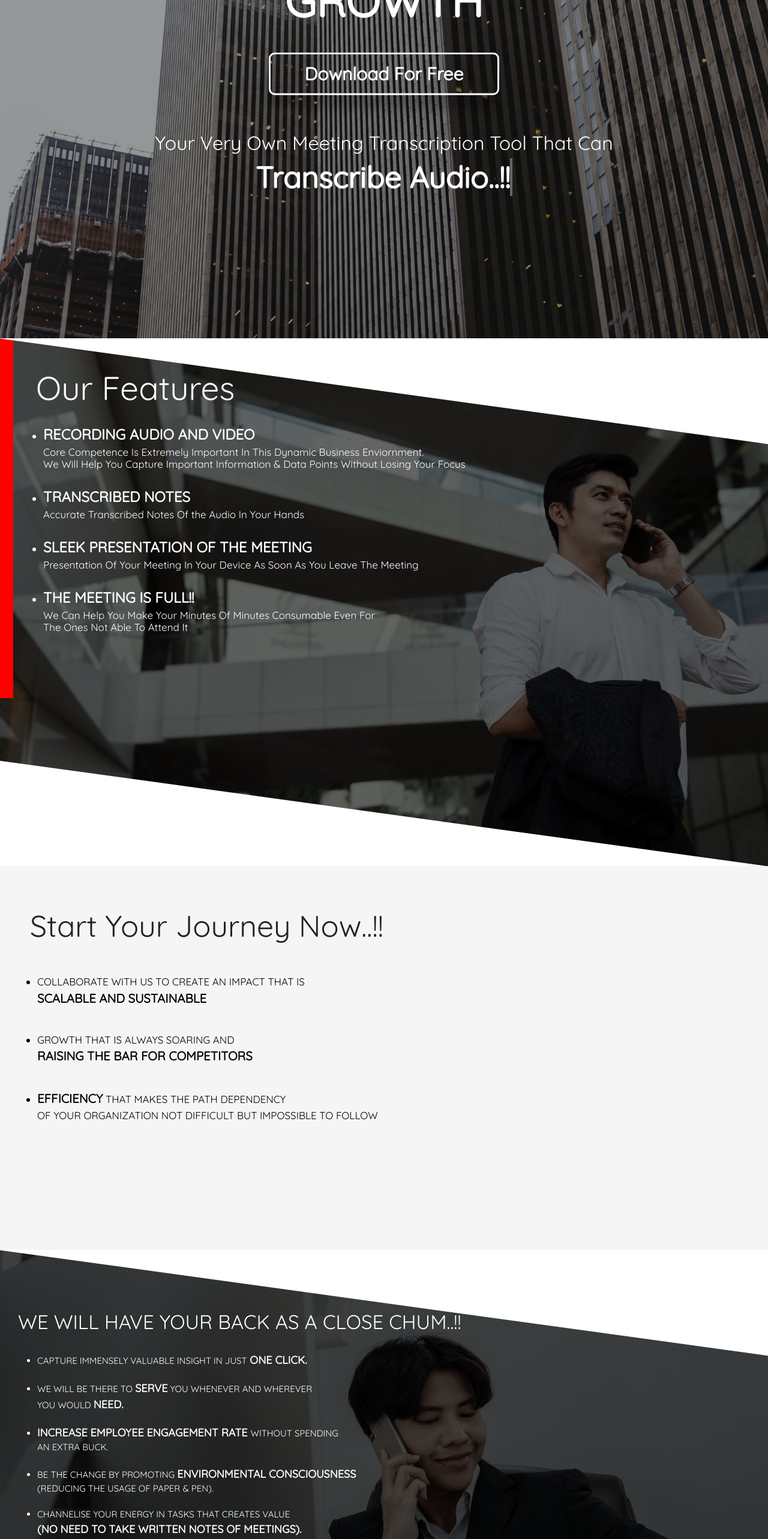
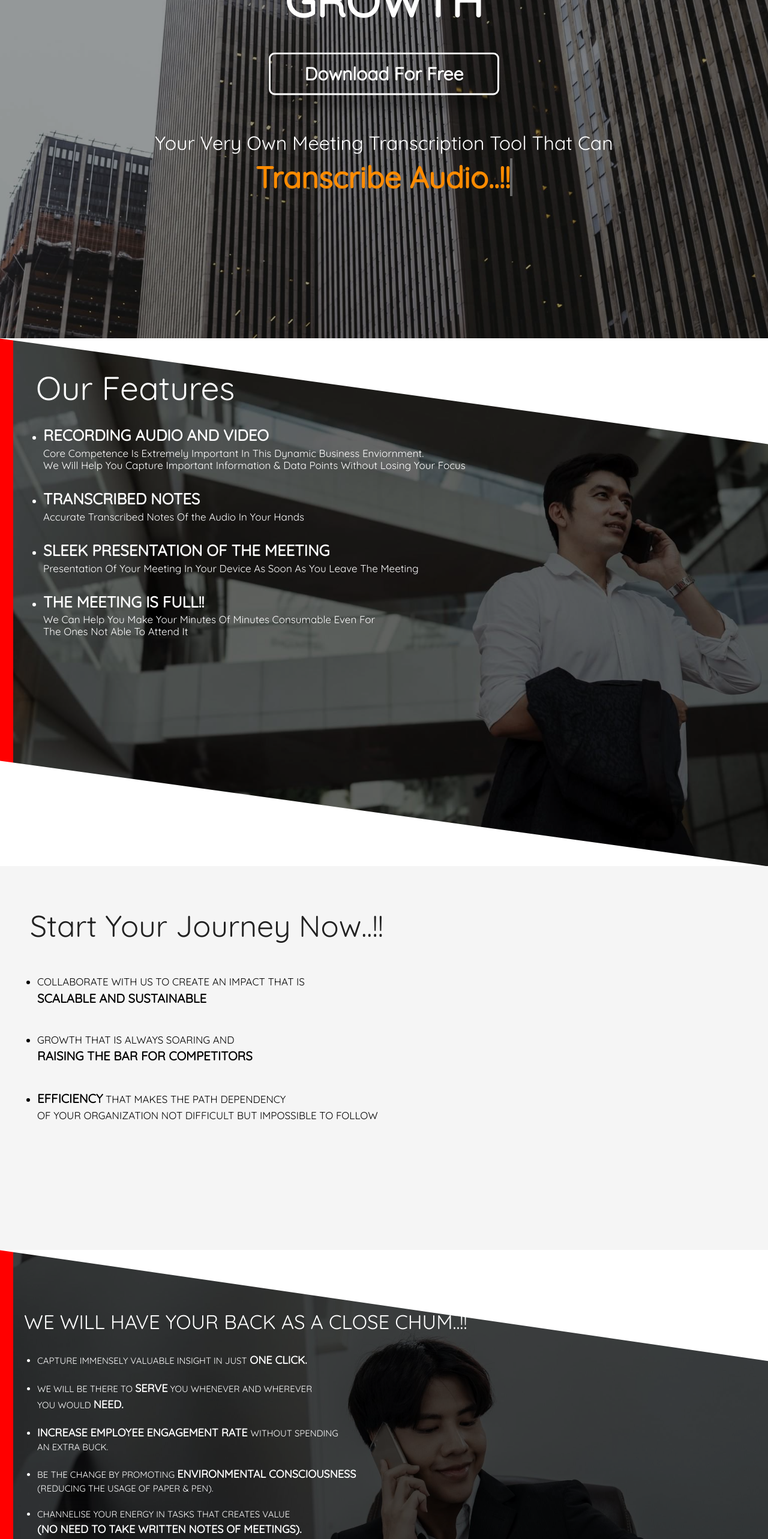
Before and after one commit to mittalsam20/stg_extension, a React (Create React App) app in the folder client_side/: page / in a window 1280 px wide. Shown: the part 234-2800 px from the top of the page at 60% size. Built offline with nearby package versions, Linux system fonts and the light colour scheme.

Commit message:
home page done

```diff
--- a/client_side/src/components/footer/footer.css
+++ b/client_side/src/components/footer/footer.css
@@ -1,10 +1,9 @@
  .footer {
      background-color: #1f1f1f;
-     position: absolute;
-     top: 3480px;
+     position: relative;
      width: 100%;
      padding: 50px 0;
-     height: 220px;
+     height: 50vh;
  }
 
  .left-footer {
@@ -39,6 +38,7 @@
  .left-footer h3 {
      margin: 0 0 20px 10px;
      font-size: 18px;
+     color: #fff;
  }
 
  .social-buttons a {
--- a/client_side/src/components/footer/footer.js
+++ b/client_side/src/components/footer/footer.js
@@ -10,13 +10,16 @@ const Footer = () => {
           <h3> Made With ❤ in INDIA. </h3> <h3> FOLLOW US ON </h3>
         </div>
         <div class="social-buttons">
-          <a href="facebook.com">
+          <a href="https://www.facebook.com/edunomics2020" target="_blank">
             <i class="fab fa-facebook circle-icon"> </i>
           </a>
-          <a href="linkedin.com">
+          <a
+            href="https://www.linkedin.com/company/edunomics-tech-solutions/"
+            target="_blank"
+          >
             <i class="fab fa-linkedin-in circle-icon"> </i>
           </a>
-          <a href="twitter.com">
+          <a href="https://twitter.com/edunomics2020" target="_blank">
             <i class="fab fa-twitter circle-icon"> </i>
           </a>
         </div>
--- a/client_side/src/components/header/header.css
+++ b/client_side/src/components/header/header.css
@@ -74,8 +74,9 @@
 .txt-rotate {
     /* position: absolute; */
     font-size: 50px;
-    font-weight: 900;
-    color: #FFFFFF;
+    font-weight: 1000;
+    /* color: #FFFFFF; */
+    color: #FF8B00;
 }
 
 .slogan {
--- a/client_side/src/components/header/header.js
+++ b/client_side/src/components/header/header.js
@@ -80,11 +80,13 @@ const Header = () => {
       <div className="auto-div">
         <h2 className="">Your Very Own Meeting Transcription Tool That Can</h2>
         <h2 className="slogan">
-          <span
-            class="txt-rotate"
-            data-period="2000"
-            data-rotate='[ "Record Meetings..!!", "Transcribe Audio..!!", "Make Automatic Notes", "Make Presentation" ]'
-          ></span>
+          <strong>
+            <span
+              class="txt-rotate"
+              data-period="2000"
+              data-rotate='[ "Record Meetings..!!", "Transcribe Audio..!!", "AI Written Summary..!!", "AI Made Presentation..!!" ]'
+            ></span>
+          </strong>
         </h2>
       </div>
     </div>
--- a/client_side/src/components/navbarhp/nav.css
+++ b/client_side/src/components/navbarhp/nav.css
@@ -16,7 +16,8 @@
 
 .sitenav li {
     margin: 15px 3.5em auto 0;
-    color: #ffffff !important;
+    color: #FF8B00;
+    /* color: #ffffff !important; */
 }
 
 .solid {
@@ -28,6 +29,7 @@
 .sitenavlink {
     position: relative;
     text-decoration: none;
+    /* color: #FF8B00; */
     color: white;
     font-weight: 700;
     font-size: 1.3rem;
--- a/client_side/src/components/ourservice/services.css
+++ b/client_side/src/components/ourservice/services.css
@@ -34,7 +34,8 @@
 
 .service_img_div ul li h3 {
     margin-bottom: 5px;
-    font-size: 24px;
+    /* font-size: 24px; */
+    font-size: 2vw;
     font-weight: 600;
 }
 
@@ -55,7 +56,7 @@
     position: absolute;
     left: 0%;
     /* top: 10%; */
-    height: 600px;
+    height: 100vh;
     background-color: red;
     z-index: 99999;
 }
--- a/client_side/src/components/pricing/pricing.css
+++ b/client_side/src/components/pricing/pricing.css
@@ -106,5 +106,5 @@
             }
 
             .cursorNill {
-                cursor: not-allowed
+                cursor: not-allowed !important;
             }
--- a/client_side/src/components/pricing/pricing.js
+++ b/client_side/src/components/pricing/pricing.js
@@ -6,7 +6,7 @@ const Pricing = () => {
 
   return (
     <>
-      <section className="pricing pt-5 mb-5 " id="pricing">
+      <section className="pricing pt-5  " id="pricing">
         <div className="container">
           <div className="pricing-head text-center mb-3">
             <h1>Plans & Pricing</h1>
@@ -49,7 +49,7 @@ const Pricing = () => {
               </div>
               <div className="packages">
                 <div className="pricing-title">BASIC</div>
-                <h2 className="text1">₹ 299/Month/User</h2>
+                <h2 className="text1">₹ -/Month/User</h2>
                 <ul className="list">
                   <li>
                     Video Recording <i className="fas fa-check"></i>
@@ -73,7 +73,7 @@ const Pricing = () => {
               </div>
               <div className="packages">
                 <div className="pricing-title">ENTERPRISE</div>
-                <h2 className="text1">₹ 999/Month for 5 user</h2>
+                <h2 className="text1">₹ -/Month/user</h2>
                 <ul className="list">
                   <li>
                     Video Recording <i className="fas fa-check"></i>
--- a/client_side/src/components/whyus/backchum.css
+++ b/client_side/src/components/whyus/backchum.css
@@ -1,6 +1,6 @@
 .back_div {
     width: 100%;
-    height: 100vh;
+    height: 105vh;
     color: black;
     background-color: white;
     z-index: -1000;
@@ -12,7 +12,7 @@ strong {
 
 .back_img_div {
     width: 100%;
-    height: 100vh;
+    height: 105vh;
     background: rgba(0, 0, 0, 0.7)url(./manphonelap.png);
     background-blend-mode: darken;
     background-repeat: no-repeat;
@@ -24,7 +24,7 @@ strong {
 .back_img_div h2 {
     position: relative;
     top: 100px;
-    left: 30px;
+    left: 40px;
     margin-bottom: 30px;
     font-size: 33px;
     color: #FFFFFF;
@@ -43,7 +43,8 @@ strong {
 }
 
 .inner_why {
-    width: 2%;
+    position: absolute;
+    width: 1.7%;
     height: 100vh;
     background-color: red;
     z-index: 99999;
--- a/client_side/src/components/whyus/backchum.js
+++ b/client_side/src/components/whyus/backchum.js
@@ -4,7 +4,8 @@ const Backchum = () => {
     <>
       <div className="back_div">
         <div className="back_img_div">
-          {/* <div className="inner_why"></div> */}
+          <div className="inner_why"></div>
+
           <h2>WE WILL HAVE YOUR BACK AS A CLOSE CHUM..!!</h2>
           <ul>
             <li>
```
